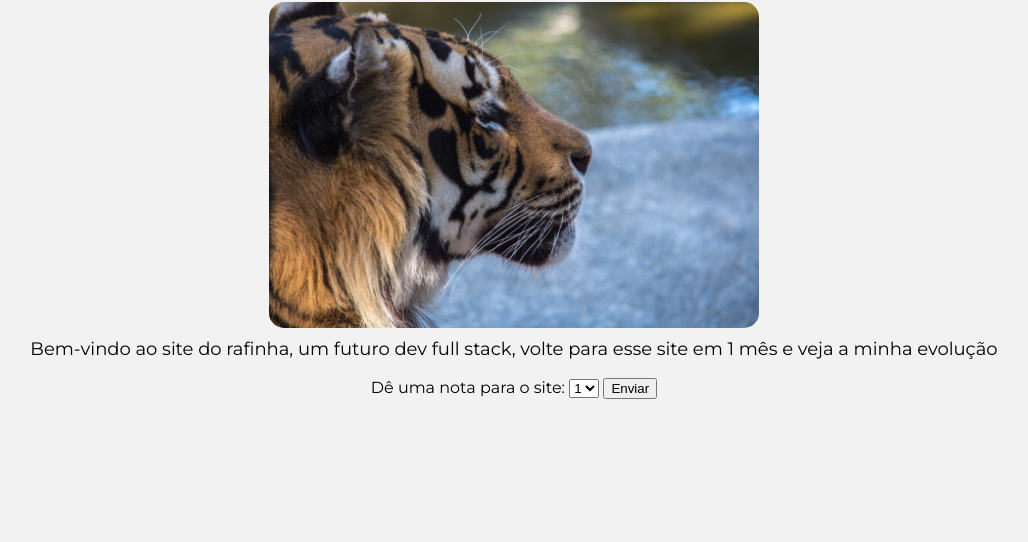
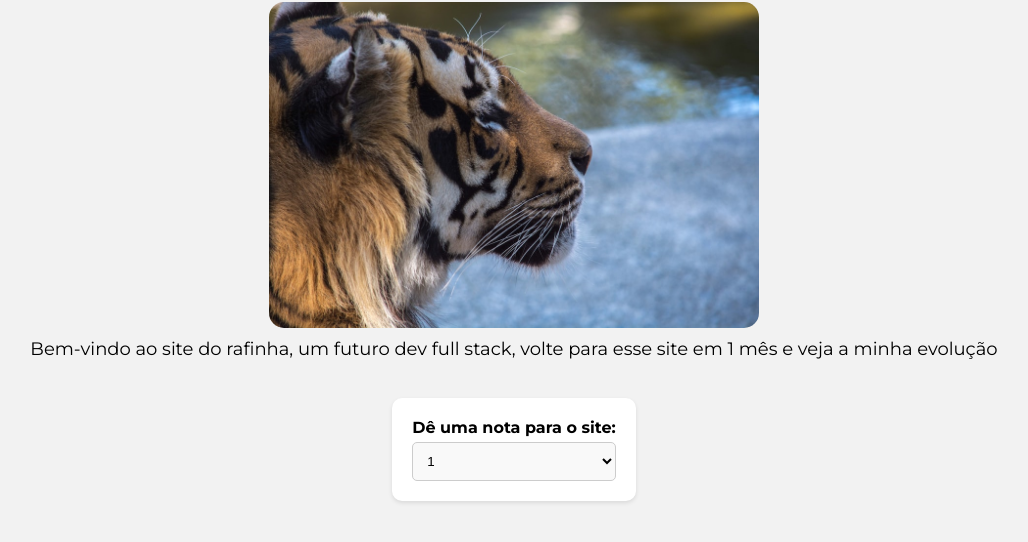
Before and after one commit to rafassis20/rafassis20.github.io, a plain HTML site: page index.html in a window 1280 px wide. Shown: the part 108-650 px from the top of the page, without its empty margins (126-1154 px from the left). Drawn offline with Linux system fonts and the light colour scheme.

Commit message:
Site com form

```diff
--- a/index.html
+++ b/index.html
@@ -2,7 +2,7 @@
 <html lang="en">
 <head>
     <meta name="viewport" content="width=device-width, initial-scale=1.0">
-    <title>Site do Rafinha!</title>
+    <title>My site!</title>
     <style>
         body {
             font-family: "Montserrat", sans-serif;
@@ -41,6 +41,30 @@
                 font-size: 18px; /* Aumenta o tamanho do texto para desktop */
             }
         }
+
+        /* Estilo para o formulário */
+        form {
+            margin-top: 20px;
+            background-color: #fff;
+            border-radius: 10px;
+            padding: 20px;
+            box-shadow: 0px 2px 4px rgba(0, 0, 0, 0.1);
+            display: inline-block;
+        }
+
+        label {
+            display: block;
+            font-weight: bold;
+            margin-bottom: 5px;
+        }
+
+        select {
+            width: 100%;
+            padding: 10px;
+            border: 1px solid #ccc;
+            border-radius: 5px;
+            background-color: #f9f9f9;
+        }
     </style>
     <link rel="stylesheet" href="https://fonts.googleapis.com/css2?family=Montserrat:wght@400;700&display=swap">
 </head>
@@ -58,7 +82,6 @@
             <option value="4">4</option>
             <option value="5">5</option>
         </select>
-        <button type="button">Enviar</button>
     </form>
 </body>
 </html>
```
